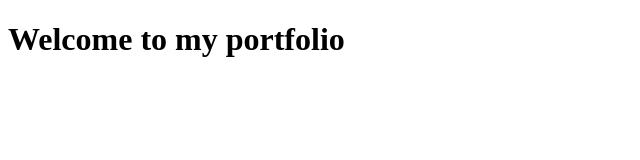
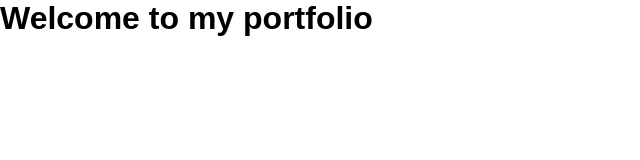
Before and after one commit to Charles-Mc-Vigo/portfolio-website, a plain HTML site: page index.html in a window 1280 px wide. Shown: the whole page, without its empty margins (0-640 px from the left). Drawn offline with Linux system fonts and the light colour scheme.

Commit message:
changing the font to poppins

```diff
--- a/index.html
+++ b/index.html
@@ -3,6 +3,8 @@
 <head>
   <meta charset="UTF-8">
   <meta name="viewport" content="width=device-width, initial-scale=1.0">
+  <link href="https://fonts.googleapis.com/css2?family=Poppins:wght@400;700&display=swap" rel="stylesheet">
+  <link rel="stylesheet" href="style.css">
   <title>Vigo | Portfolio</title>
 </head>
 <body>
--- /dev/null
+++ b/style.css
@@ -0,0 +1,6 @@
+*{
+  margin: 0;
+  padding: 0;
+  box-sizing: border-box;
+  font-family: "Poopins", sans-serif;
+}
```
Also changed, not shown: 1 other file.
